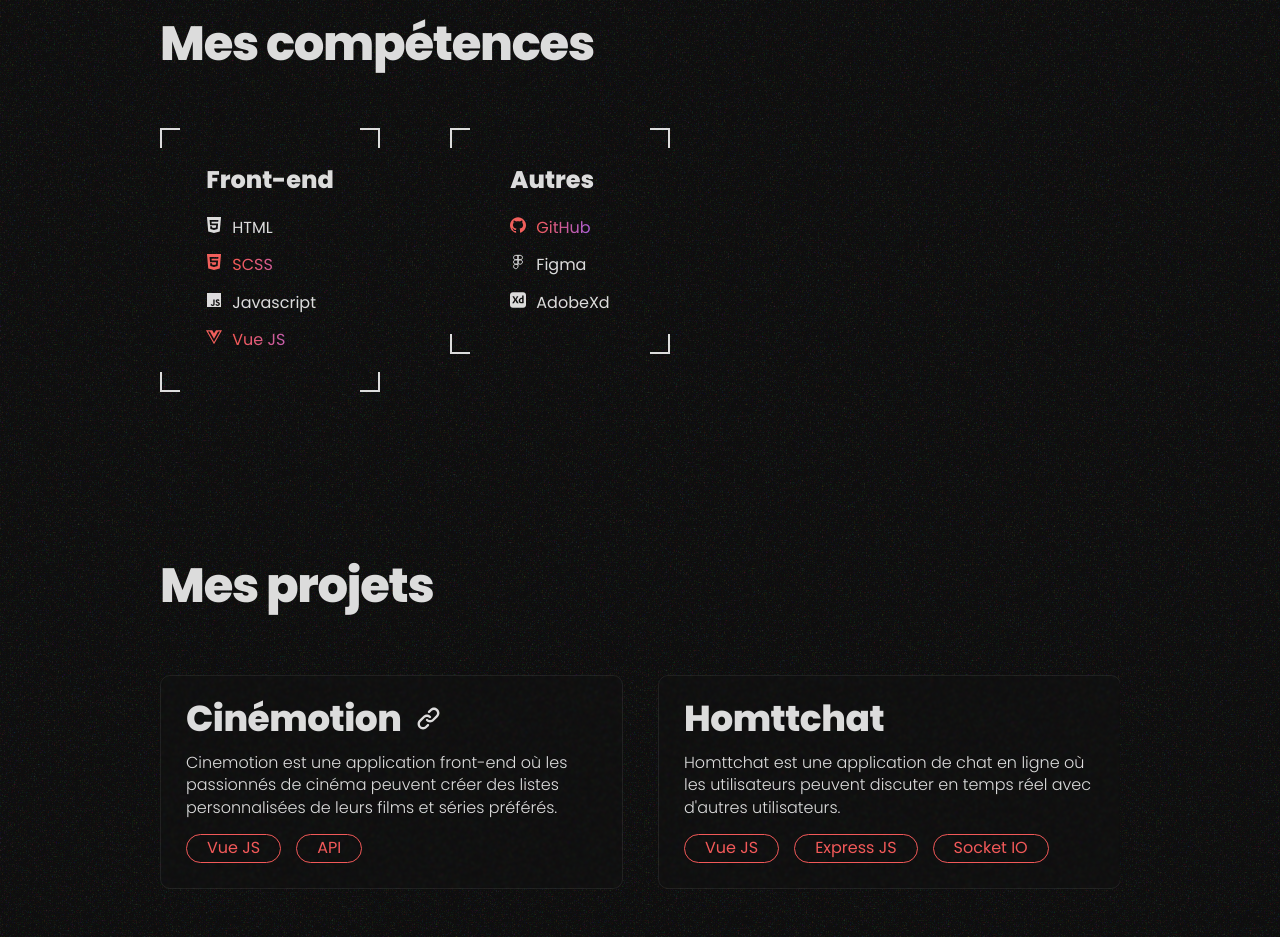
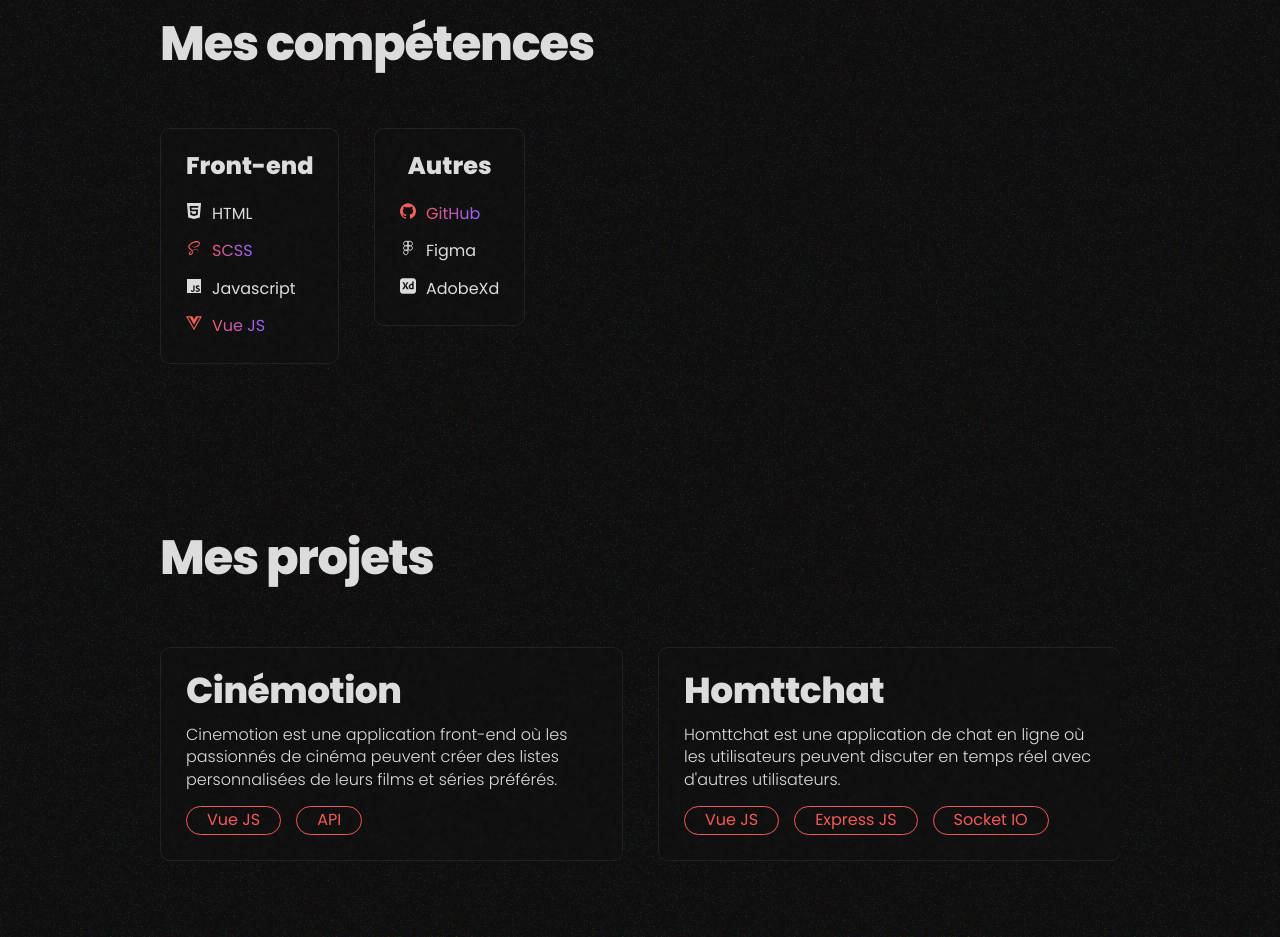
Before and after one commit to Ruben-DC/portfolio-v2, a Vue app: page / in a window 1280 px wide. Shown: the part 780-1717 px from the top of the page. Built offline with nearby package versions, Linux system fonts and the light colour scheme.

Commit message:
Update skills and project cards styling

```diff
--- a/src/App.vue
+++ b/src/App.vue
@@ -84,7 +84,7 @@
 					<template #skills-list>
 						<SkillItem :iconUrl="htmlIcon"> HTML </SkillItem>
 
-						<SkillItem :isImportant="true" :iconUrl="cssIcon">
+						<SkillItem :isImportant="true" :iconUrl="scssIcon">
 							SCSS
 						</SkillItem>
 
@@ -116,7 +116,7 @@
 			<h2><a href="#projects">Mes projets</a></h2>
 
 			<div class="carousel">
-				<ProjectCard url="https://rubendc.tech">
+				<ProjectCard>
 					<template #title> Cinémotion </template>
 
 					<template #description>
@@ -331,18 +331,13 @@
 			flex-direction: row;
 			align-items: flex-start;
 			flex-wrap: wrap;
-			gap: 70px;
+			gap: 35px;
 		}
 	}
 
 	#projects {
 		height: fit-content;
 		.carousel {
-			// display: grid;
-			// grid-auto-flow: column;
-			// grid-auto-columns: 555px;
-			// align-items: center;
-
 			display: flex;
 			flex-direction: row;
 			gap: 35px;
@@ -352,7 +347,6 @@
 			overflow-y: hidden;
 
 			@media screen and (max-width: v.$breakpoint-mobile) {
-				display: flex;
 				flex-direction: column;
 				justify-content: center;
 				align-items: center;
--- a/src/components/ProjectCard.vue
+++ b/src/components/ProjectCard.vue
@@ -2,10 +2,10 @@
 	import { ref, onMounted } from "vue";
 	import VanillaTilt from "vanilla-tilt";
 
-	const card = ref(null);
+	const projectCard = ref(null);
 
 	onMounted(() => {
-		VanillaTilt.init(card.value, {
+		VanillaTilt.init(projectCard.value, {
 			max: 5,
 			speed: 400,
 			glare: true,
@@ -25,7 +25,7 @@
 </script>
 
 <template>
-	<div class="project__wrapper" ref="card">
+	<div class="project__wrapper" ref="projectCard">
 		<a class="project__title__link" :href="props.url">
 			<h3 class="project__title">
 				<slot name="title">Titre du projet</slot>
--- a/src/components/SkillCard.vue
+++ b/src/components/SkillCard.vue
@@ -1,6 +1,20 @@
 <script setup>
-	import CoolBorders from "./CoolBorders.vue";
+	import { ref, onMounted } from "vue";
+
+	import VanillaTilt from "vanilla-tilt";
 	import SkillItem from "./SkillItem.vue";
+
+	const skillCard = ref(null);
+
+	onMounted(() => {
+		VanillaTilt.init(skillCard.value, {
+			max: 5,
+			speed: 400,
+			glare: true,
+			"max-glare": 0.1,
+			scale: 1.02,
+		});
+	});
 
 	import htmlIcon from "/src/assets/icons/html.svg";
 	import cssIcon from "/src/assets/icons/css.svg";
@@ -9,8 +23,7 @@
 </script>
 
 <template>
-	<CoolBorders class="skill__card skills-card">
-		<div class="skill__content">
+	<div class="skill__wrapper" ref="skillCard">
 		<h4 class="skill__title">
 			<slot name="skills-category-title">Front-end</slot>
 		</h4>
@@ -26,42 +39,40 @@
 			</slot>
 		</ul>
 	</div>
-	</CoolBorders>
 </template>
 
 <style lang="scss" scoped>
 	@use "@/assets/styles/variables.scss" as v;
 
 	.skill {
-		&__card {
+		&__wrapper {
 			display: flex;
 			flex-direction: column;
-			justify-content: center;
-			align-items: center;
-
-			min-width: 220px;
-			width: fit-content;
+			justify-content: flex-start;
+			align-items: flex-start;
 
 			height: fit-content;
+			padding: 25px;
 
-			padding: 40px;
-
-			transition: all 0.2s ease-in-out;
-			user-select: none;
+			background: none;
+			backdrop-filter: blur(0.8px);
+			-webkit-backdrop-filter: blur(0.8px);
+			border-radius: 10px;
+			border: 1px solid rgba(255, 255, 255, 0.08);
 		}
 
 		&__title {
+			text-align: center;
+			width: 100%;
 			margin-bottom: 25px;
 		}
 
 		&__list {
 			display: flex;
 			flex-direction: column;
-			justify-content: center;
+			justify-content: flex-start;
+			align-items: flex-start;
 			gap: 15px;
-
-			width: 100%;
-			height: fit-content;
 		}
 	}
 </style>
```
Lines whose indentation alone changed are shown as unchanged.
